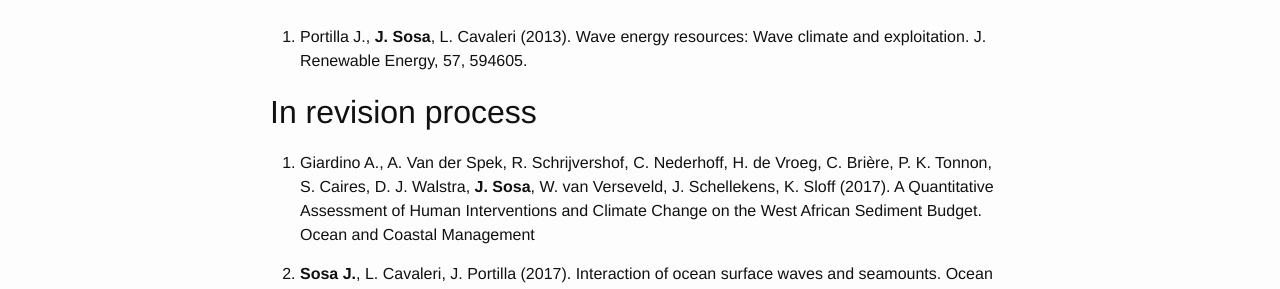
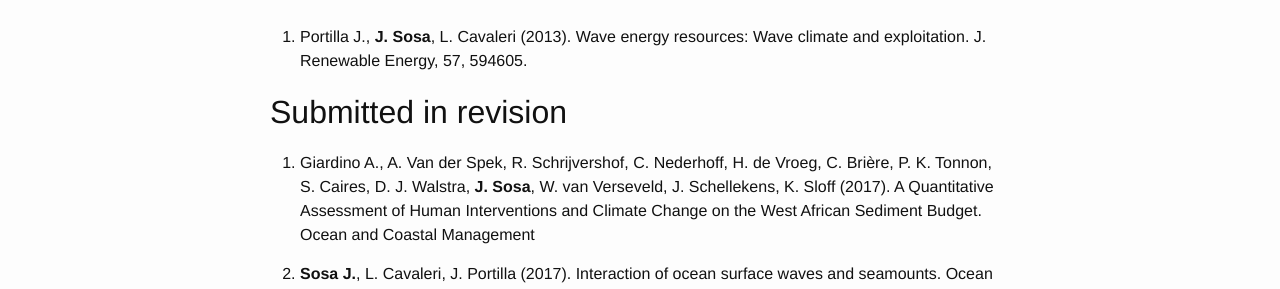
Before and after one commit to jsosa/jsosa.github.io, a Jekyll site: the page built from publications.md, in a window 1280 px wide. Shown: the part 202-491 px from the top of the page. Built offline with Jekyll 4.4.1, drawn with Linux system fonts in a browser that asks for light colours.

Commit message:
no message

```diff
--- a/_config.yml
+++ b/_config.yml
@@ -3,7 +3,7 @@
 email: j.sosa@bristol.ac.uk
 description: > # this means to ignore newlines until "baseurl:"
   Marie Curie PhD Fellow at University of Bristol.
-  Data Scientist in Earth Sciences.
+  Data Scientist in Earth Science.
 
 twitter_username: jsosatw
 github_username:  jsosa
--- a/publications.md
+++ b/publications.md
@@ -8,7 +8,7 @@
 
 1. Portilla J., **J. Sosa**, L. Cavaleri (2013). Wave energy resources: Wave climate and exploitation. J. Renewable Energy, 57, 594605.
 
-## In revision process
+## Submitted in revision
 
 1. Giardino A., A. Van der Spek, R. Schrijvershof, C. Nederhoff, H. de Vroeg, C. Brière, P. K.  Tonnon, S. Caires, D. J. Walstra, **J. Sosa**, W. van Verseveld, J. Schellekens, K. Sloff (2017). A Quantitative Assessment of Human Interventions and Climate Change on the West African Sediment Budget. Ocean and Coastal Management
 
```
